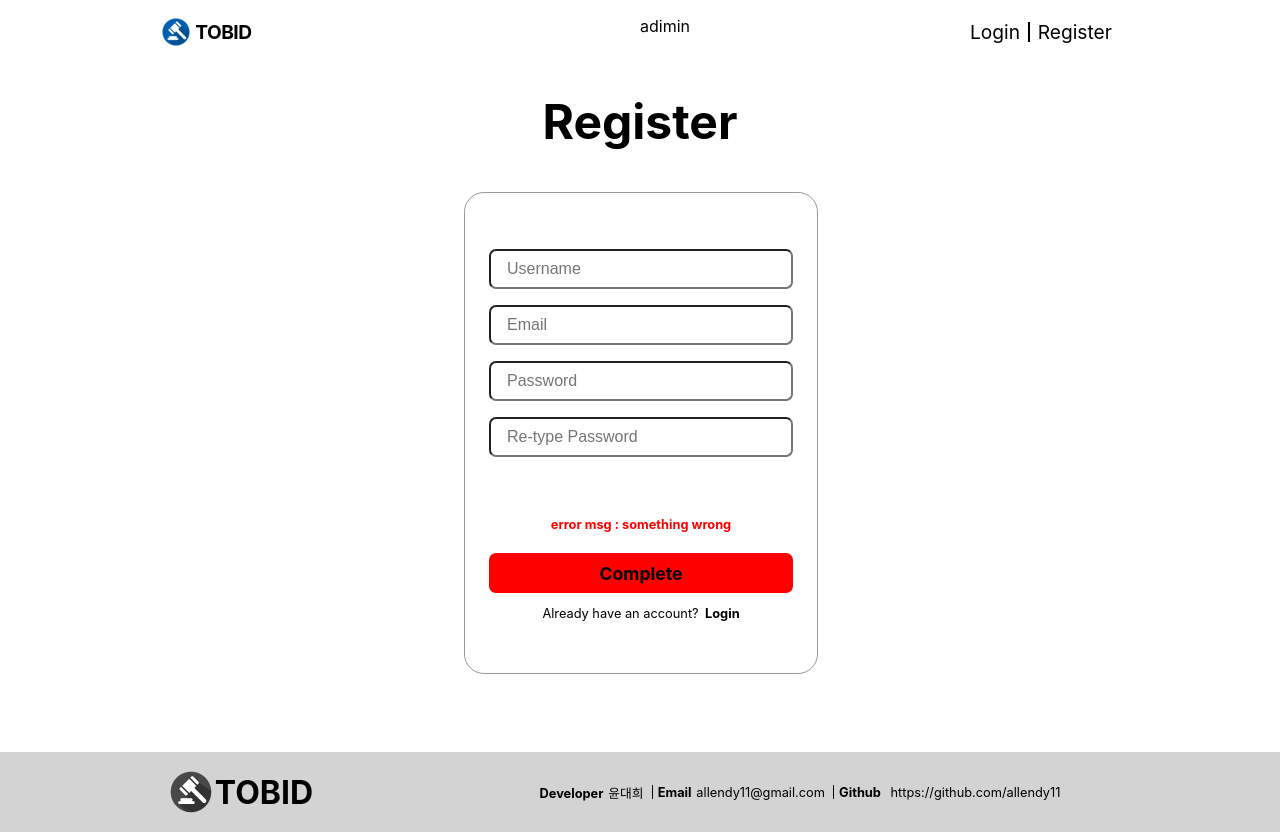
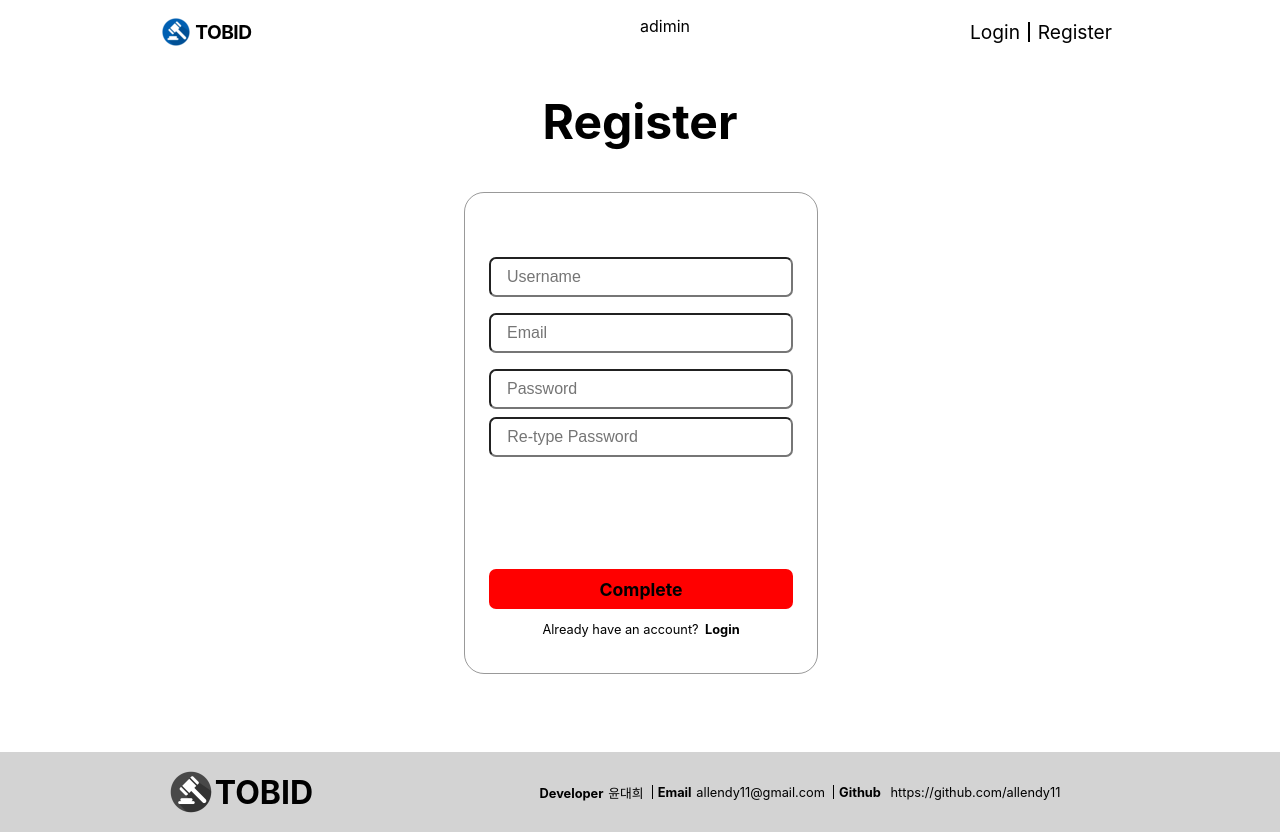
Before and after one commit to allendy11/Tobid, a React (Create React App) app in the folder client/: page /register in a window 1280 px wide. Built offline with nearby package versions, Linux system fonts and the light colour scheme; what path would draw is missing.

Commit message:
[client] update register : fix handleClick with error handling, add keyUp

```diff
--- a/client/src/components/Register/RegisterModal.css
+++ b/client/src/components/Register/RegisterModal.css
@@ -28,7 +28,7 @@
   flex-direction: column;
   justify-content: center;
   align-items: center;
-  position: relative;
+  /* position: relative; */
 }
 #RegisterModal .modal-box:first-child > div:not(:last-child) {
   width: 19rem;
@@ -43,9 +43,13 @@
   outline: none;
   border-radius: 7px;
 }
-#RegisterModal .modal-box:first-child > div:last-child {
-  position: absolute;
-  bottom: -1.2rem;
+#RegisterModal .modal-box:nth-child(2) {
+  flex: 0 1 2rem;
+  display: flex;
+  justify-content: center;
+  align-items: flex-end;
+}
+#RegisterModal .err-msg {
   color: red;
   font-size: 0.8rem;
   font-weight: 700;
--- a/client/src/components/Register/RegisterModal.tsx
+++ b/client/src/components/Register/RegisterModal.tsx
@@ -1,7 +1,7 @@
 import React, { useState } from "react";
 import "./RegisterModal.css";
 import { Link } from "react-router-dom";
-import axios from "axios";
+import axios, { AxiosError, AxiosResponse } from "axios";
 import dotenv from "dotenv";
 dotenv.config();
 const RegisterModal = () => {
@@ -10,6 +10,10 @@ const RegisterModal = () => {
     email: "",
     password: "",
     password2: "",
+  });
+  const [errMessage, setErrMessage] = useState({
+    status: false,
+    message: "test",
   });
   const handleChange = (e: React.ChangeEvent<HTMLInputElement>) => {
     if (e.target && e.target.id === "register-username") {
@@ -35,7 +39,17 @@ const RegisterModal = () => {
     }
   };
   const handleClick = (e: React.MouseEvent<HTMLDivElement, MouseEvent>) => {
-    axios({
+    requestRegister();
+  };
+  const handleKeyUp = (e: React.KeyboardEvent<HTMLDivElement>) => {
+    if (e.key === "Enter") {
+      requestRegister();
+    }
+  };
+
+  const requestRegister = async () => {
+    try {
+      await axios({
         method: "POST",
         url: `${process.env.REACT_APP_SERVER_URL_LOCAL}/user/register`,
         data: {
@@ -44,8 +58,24 @@ const RegisterModal = () => {
           password: userInput.password,
         },
       }).then((res) => {
-      console.log(res.data);
+        console.log("work");
+        setErrMessage({
+          status: false,
+          message: "",
         });
+      });
+    } catch (err) {
+      if (err instanceof AxiosError) {
+        if (err.response) {
+          if (err.response.status === 409) {
+            setErrMessage({
+              status: true,
+              message: "Your email already exist",
+            });
+          }
+        }
+      }
+    }
   };
   return (
     <div id="RegisterModal">
@@ -89,9 +119,14 @@ const RegisterModal = () => {
               onChange={(e) => {
                 handleChange(e);
               }}
+              onKeyPress={(e) => handleKeyUp(e)}
             />
           </div>
-          <div>error msg : something wrong</div>
+        </div>
+        <div className="modal-box">
+          {errMessage.status ? (
+            <div className="err-msg">{errMessage.message}</div>
+          ) : null}
         </div>
         <div className="modal-box">
           <div
```
Lines whose indentation alone changed are shown as unchanged.
